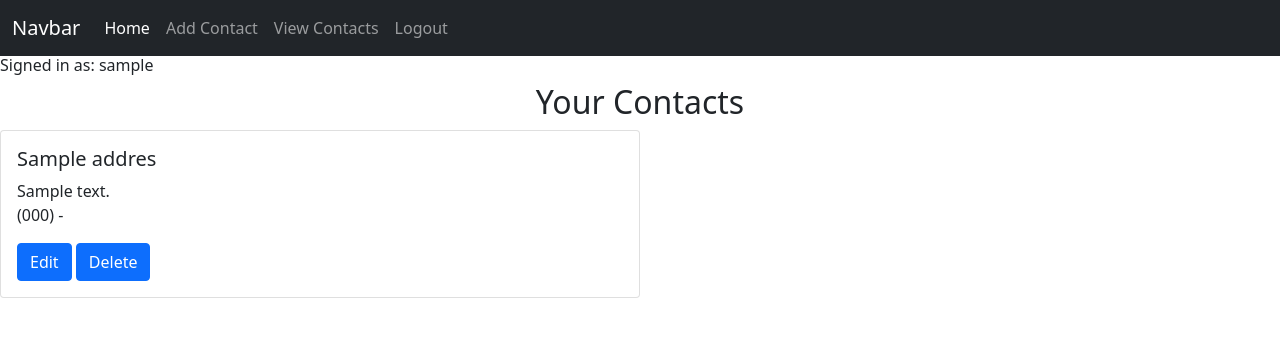
After one commit to rebeccalpeace/phone_book_flask, a Flask app: page /view in a window 1280 px wide. The commit adds this page. Shown: the top 337 px of the page. Run offline with Flask 2, Linux system fonts and the light colour scheme; a user stored in the database is signed in; tables that the repository leaves empty hold one stand-in row (values such as "Sample post"); some libraries are stand-ins or nearby versions.

Commit message:
added view contacts page that displays only contacts of current user

```diff
--- a/app/forms.py
+++ b/app/forms.py
@@ -17,5 +17,5 @@ class SignUpForm(FlaskForm):
 
 class LoginForm(FlaskForm):
     username = StringField('Username', validators=[InputRequired()])
-    password = StringField('Password', validators=[InputRequired()])
+    password = PasswordField('Password', validators=[InputRequired()])
     submit = SubmitField()
--- a/app/routes.py
+++ b/app/routes.py
@@ -1,5 +1,3 @@
-from functools import reduce
-from re import U
 from app import app
 from flask import render_template, redirect, url_for, flash
 from flask_login import login_user, logout_user, login_required, current_user
@@ -36,7 +34,7 @@ def login():
         username = form.username.data
         password = form.password.data
         user = User.query.filter_by(username=username).first()
-        if user is not None and usr.check_password(password):
+        if user is not None and user.check_password(password):
             login_user(user)
             flash(f"Welcome back {user.username}!", "success")
             return redirect(url_for('index'))
@@ -45,7 +43,11 @@ def login():
             return redirect(url_for('login'))
     return render_template('login.html', form=form)
 
-
+@app.route('/view')
+@login_required
+def view():
+    addresses = Address.query.filter_by(user_id=current_user.id)
+    return render_template('view.html', addresses=addresses)
 
 @app.route('/register',  methods=['GET', 'POST'])
 def register():
@@ -60,3 +62,9 @@ def register():
         print(f"{new_address.name} has been created.")
         return redirect(url_for('index'))
     return render_template('register.html', form=form)
+
+@app.route('/logout')
+def logout():
+    logout_user()
+    flash('You have successfully logged out.', 'success')
+    return redirect(url_for('index'))
--- a/app/templates/base.html
+++ b/app/templates/base.html
@@ -22,6 +22,8 @@
                     <a class="nav-link active" aria-current="page" href="{{ url_for('index') }}">Home</a>
                     {% if current_user.is_authenticated %}
                     <a class="nav-link" href="{{ url_for('register') }}">Add Contact</a>
+                    <a class="nav-link" href="{{ url_for('view') }}">View Contacts</a>
+                    <a class="nav-link" href="{{ url_for('logout') }}">Logout</a>
                     {% else %}
                     <a class="nav-link" href="{{ url_for('signup') }}">Sign Up</a>
                     <a class="nav-link" href="{{ url_for('login') }}">Login</a>
--- a/app/templates/login.html
+++ b/app/templates/login.html
@@ -4,8 +4,8 @@
 
 {% block content %}
 
-<form action="" method="post">
-    {{ form.csrt_token }}
+<form method="post">
+    {{ form.csrf_token }}
     <div class="form-group ms-5 me-5">
 
         {{ form.username.label }}
--- /dev/null
+++ b/app/templates/view.html
@@ -0,0 +1,23 @@
+{% extends 'base.html' %}
+
+{% block title %} View Contacts {% endblock title %}
+
+{% block content %}
+
+{% if current_user.is_authenticated %}
+    <h6>Signed in as: {{ current_user.username }}</h6>
+    <h2 class="text-center">Your Contacts</h2>
+
+    {% for address in addresses %}
+        <div class="card w-50 ">
+            <div class="card-body">
+                <h5 class="card-title">{{ address.name }}</h5>
+                <p class="card-text">{{ address.address }}<br>({{ address.phone_number[:3] }}) {{ address.phone_number[3:6] }}-{{ address.phone_number[6:] }}</p>
+                <a href="#" class="btn btn-primary">Edit</a>
+                <a href="#" class="btn btn-primary">Delete</a>
+            </div>
+        </div>
+    {% endfor %}
+
+{% endif %}
+{% endblock content %}
```
